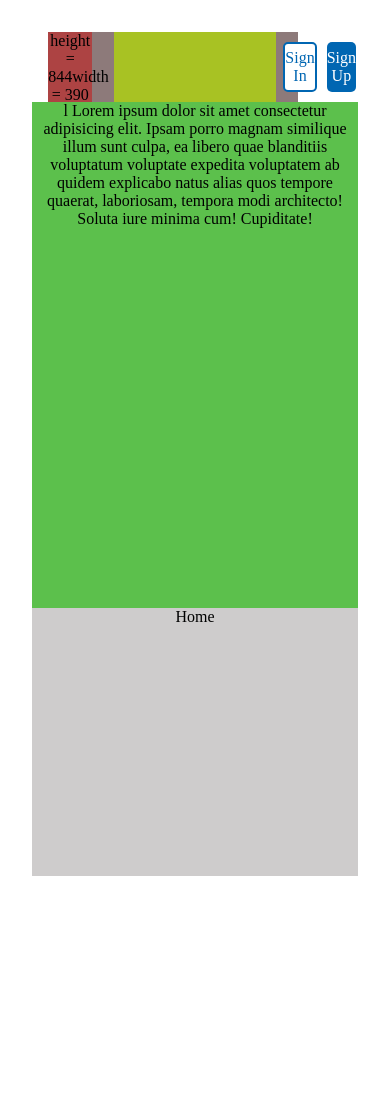
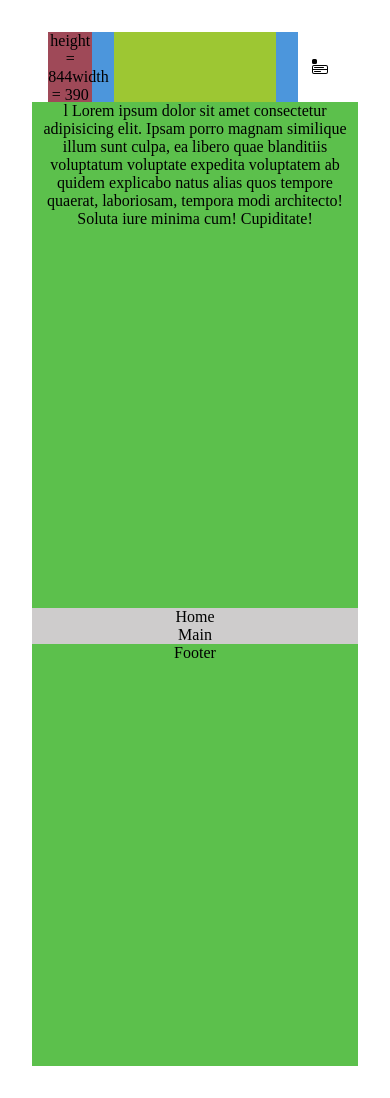
Before and after one commit to ALADETAN-IFE/carCare, a React (Vite) app: page /#/ in a window 390 px wide. Before the commit the page ends 908 px from the top, so only its background shows below. Built offline with nearby package versions, Linux system fonts and the light colour scheme.

Commit message:
added footer and main component and did the dropdown on the header at media screen

```diff
--- /dev/null
+++ b/src/Components/Footer/Footer.jsx
@@ -0,0 +1,11 @@
+import "./footer.css"
+
+const Footer = () => {
+  return (
+    <footer>Footer
+
+    </footer>
+  )
+}
+
+export default Footer
--- /dev/null
+++ b/src/Components/Footer/footer.css
@@ -0,0 +1,5 @@
+footer{
+    width: 100%;
+    height: 50vh;
+    background: #5cc04c;
+}
--- /dev/null
+++ b/src/Components/Header/Dropdown.css
@@ -0,0 +1,15 @@
+section{
+    width: 120px;
+    height: 130px;
+    background: rgb(207, 204, 204);
+    background: white;
+    border-radius: 4px;
+    box-shadow: 2px 2px 5px 1px;
+    position: absolute;
+    top: 95%;
+    right: 0;
+    display: flex;
+    flex-direction: column;
+    justify-content: space-around;
+    align-items: center;
+}
--- /dev/null
+++ b/src/Components/Header/Dropdown.jsx
@@ -0,0 +1,14 @@
+import { Link } from "react-router-dom"
+// import "./header.css"
+import "./dropdown.css"
+
+const Dropdown = () => {
+  return (
+    <section>
+        <Link to="/login" className="header-btn sign-in">Sign In</Link>
+        <Link to="/signup" className="header-btn">Sign Up</Link>
+    </section>
+  )
+}
+
+export default Dropdown
--- a/src/Components/Header/Header.jsx
+++ b/src/Components/Header/Header.jsx
@@ -1,22 +1,50 @@
 import { Link } from "react-router-dom"
 import "./header.css"
+import { BsMenuAppFill } from "react-icons/bs"
+import { useEffect, useState } from "react"
+import Dropdown from "./Dropdown"
 
 const Header = () => {
-  const height =window.innerHeight
-  const width =window.innerWidth
+  const height = window.innerHeight
+  // const widthL = window.innerWidth
+  const [showMenu, setshowMenu] = useState(false)
+  const [width, setwidth] = useState(window.innerWidth)
+  setInterval(() => {
+    setwidth(window.innerWidth)
+  }, 500);
+  useEffect(() => {
+    if (width >= "426") {
+      setshowMenu(false)
+    }
+  }, [width])
+
+
   return (
-    <div className="header">
+    <header>
       <div className="headerWrapper">
         <div className="headerLeft">
-        height = {height}
-        width = {width}</div>
+          height = {height}
+          width = {width}</div>
         <div className="headerMiddle"></div>
         <div className="headerRight">
-        <Link to="/login" className="header-btn">Sign In</Link>
-        <Link to="/signup" className="header-btn">Sign Up</Link>
+
+          <div className="menu" onClick={() => setshowMenu(!showMenu)} >
+            {
+              showMenu ?
+                <>
+                  <BsMenuAppFill />
+                  <Dropdown/>
+                </>
+                : <BsMenuAppFill />
+            }
+          </div>
+          <div className="laptopMenu">
+            <Link to="/login" className="header-btn sign-in">Sign In</Link>
+            <Link to="/signup" className="header-btn">Sign Up</Link>
+          </div>
         </div>
       </div>
-    </div>
+    </header>
   )
 }
 
--- a/src/Components/Header/header.css
+++ b/src/Components/Header/header.css
@@ -1,4 +1,4 @@
-.header{
+header {
     width: 100%;
     height: 70px;
     background: white;
@@ -9,25 +9,27 @@
     top: 0;
 }
 
-.headerWrapper{
+.headerWrapper {
     width: 90%;
     height: 100%;
-    background: #6d5555c7;
+    background: #1a79d2c7;
     display: flex;
     justify-content: space-between;
 }
 
-.headerLeft{
+.headerLeft {
     width: 15%;
     height: 100%;
     background: #b63434c7;
 }
-.headerMiddle{
+
+.headerMiddle {
     width: 55%;
     height: 100%;
     background: #aed113d5;
 }
-.headerRight{
+
+.headerRight {
     width: 15%;
     height: 100%;
     background: #188cebc7;
@@ -36,12 +38,29 @@
     gap: 10px;
     align-items: center;
     justify-content: center;
+}
 
-    & .header-btn{
+.sign-in{
+    background: #ffffff;
+    border: 2px solid #0066B2;
+    color: #0066B2;
+}
+
+& .laptopMenu {
+    width: 100%;
+    height: 100%;
+    display: flex;
+    gap: 10px;
+    align-items: center;
+    justify-content: center;
+    /* background: #000; */
+
+}
+
+.header-btn {
     width: 100px;
     height: 50px;
     cursor: pointer;
-        border: none;
     outline: none;
     border-radius: 5px;
     display: flex;
@@ -51,14 +70,30 @@
     font-size: 1rem;
     font-weight: 500;
 
-        &:first-child {
+    & :first-of-type {
         background: #fff;
         border: 2px solid #0066B2;
         color: #0066B2;
     }
+
     &:last-child {
+        border: none;
         background: #0066B2;
         color: white;
     }
 }
+
+.menu {
+    display: none;
+    position: relative;
 }
+
+@media screen and (max-width: 426px) {
+    .menu {
+        display: flex;
+    }
+
+    .laptopMenu {
+        display: none;
+    }
+}
--- a/src/Components/HeroPage/HeroPage.jsx
+++ b/src/Components/HeroPage/HeroPage.jsx
@@ -1,4 +1,4 @@
-import './HeroPage.css'
+import './heroPage.css'
 
 const HeroPage = () => {
   return (
--- /dev/null
+++ b/src/Components/Main/Main.jsx
@@ -0,0 +1,9 @@
+import'./main.css'
+
+const Main = () => {
+  return (
+    <main>Main</main>
+  )
+}
+
+export default Main
--- /dev/null
+++ b/src/Components/Main/main.css
@@ -0,0 +1,6 @@
+main{
+    width: 100%;
+    height: max-content;
+    display: flex;
+    flex-direction: column;
+}
--- a/src/Pages/Home/Home.jsx
+++ b/src/Pages/Home/Home.jsx
@@ -1,5 +1,7 @@
+import Footer from "../../Components/Footer/Footer"
 import Header from "../../Components/Header/Header"
 import HeroPage from "../../Components/HeroPage/HeroPage"
+import Main from "../../Components/Main/Main"
 import "./home.css"
 
 const Home = () => {
@@ -8,6 +10,8 @@ const Home = () => {
       <Header/>
       <HeroPage/>
       Home
+      <Main/>
+      <Footer/>
     </div>
   )
 }
--- a/src/index.css
+++ b/src/index.css
@@ -3,3 +3,7 @@
   margin: 0;
   box-sizing: border-box;
 }
+
+#root{
+  overflow-x: hidden;
+}
```
Lines whose indentation alone changed are shown as unchanged.
